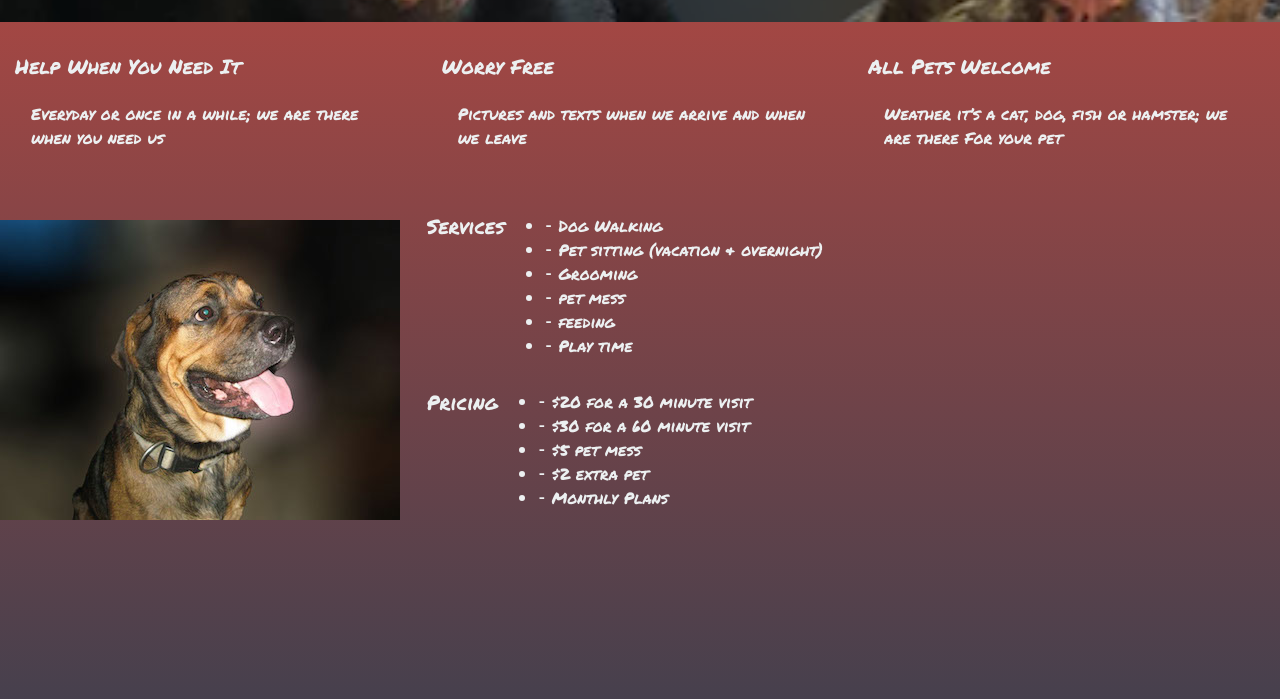
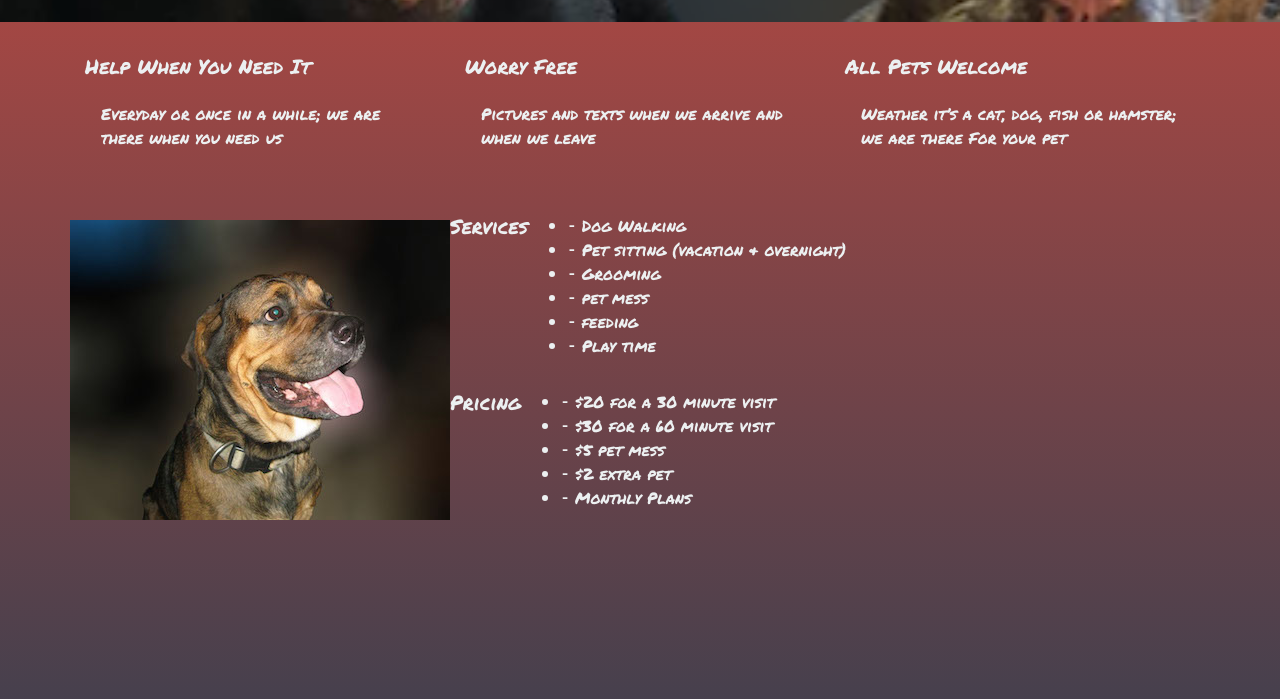
Before and after one commit to BMCII/paws, a plain HTML site: page index.html in a window 1280 px wide. Shown: the part 478-1177 px from the top of the page. Drawn offline with nearby package versions, Linux system fonts and the light colour scheme.

Commit message:
final touches

```diff
--- a/index.html
+++ b/index.html
@@ -74,7 +74,7 @@
   </div>
 
 
-  <div class="container-fluid">
+  <div class="container">
     <div class="row">
       <div class="col-sm-4 background">
         <h5>Help When You Need It</h5>
```
Also changed, not shown: about.html (+2 -2 lines), services.html (+2 -0 lines).
